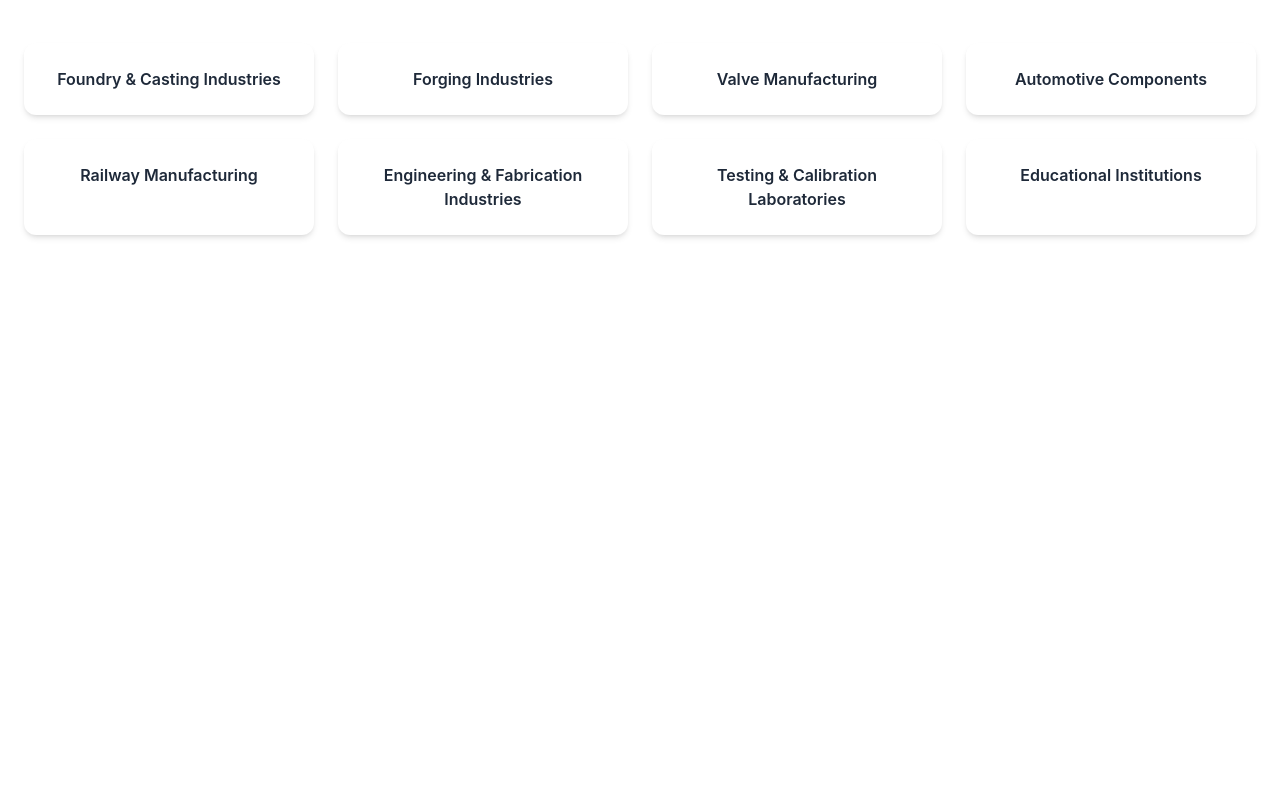
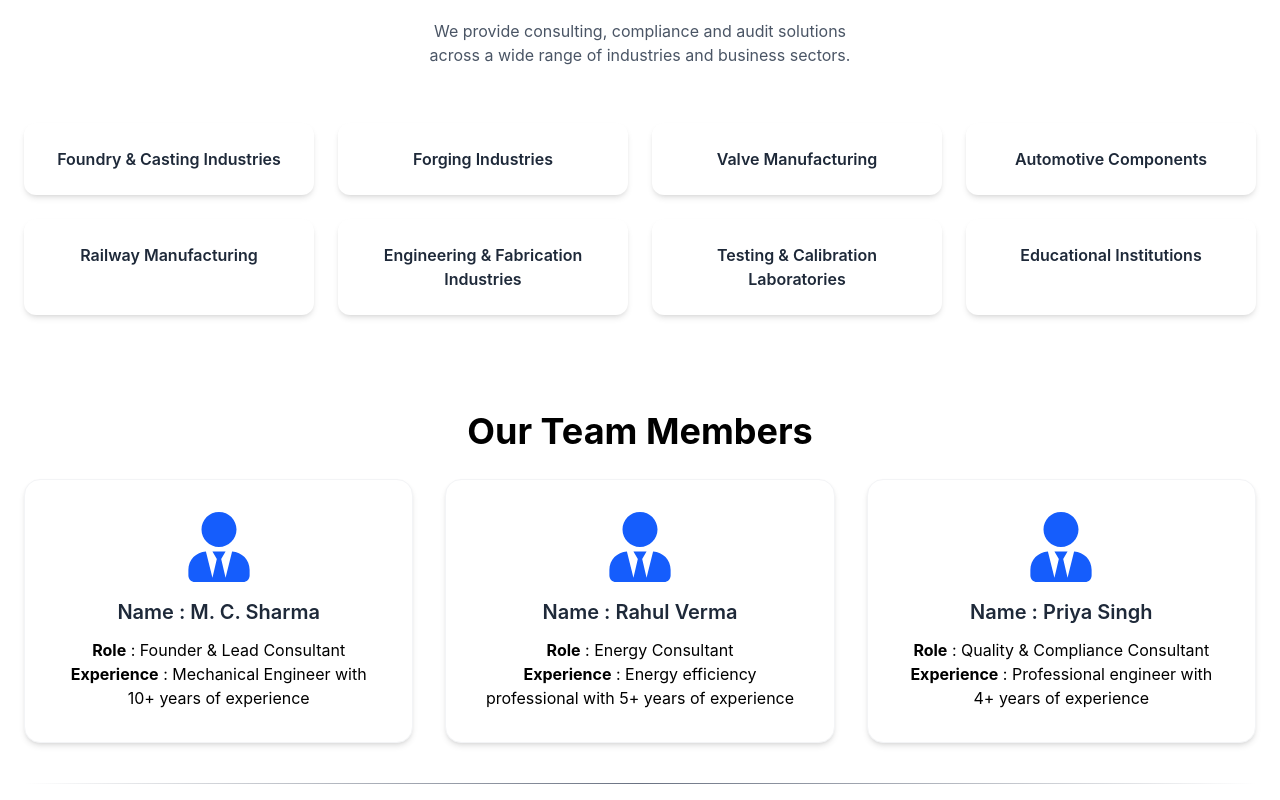
Before and after one commit to DipanshuGurjar123/my-company-service, a React (Vite) app: page / in a window 1280 px wide. Shown: the part 2713-3513 px from the top of the page. Before the commit the page ends 3028 px from the top, so only its background shows below. Built offline with nearby package versions, Linux system fonts and the light colour scheme.

Commit message:
Team member section

```diff
--- a/src/App.jsx
+++ b/src/App.jsx
@@ -7,17 +7,19 @@ import Services from './component/Services'
 import { services } from './data/services'
 import AboutUs from './component/AboutUs'
 import Industries from './component/Industries'
+import OurTeam from './component/OurTeam'
 
 const App = () => {
   return (
     <div>
       {/* <h1>My react App</h1> */}
-      <Navbar/>
-      <Hero/>
-      <Whychooseus/>
-      <Services/>
-      <AboutUs/>
-      <Industries/>
+      <Navbar />
+      <Hero />
+      <Whychooseus />
+      <Services />
+      <AboutUs />
+      <Industries />
+      <OurTeam />
     </div>
   )
 }
--- /dev/null
+++ b/src/component/OurTeam.jsx
@@ -0,0 +1,40 @@
+import React from 'react'
+import ourteamMembers from '../data/ourteamMembers'
+import { FaUserTie } from "react-icons/fa"
+
+const OurTeam = () => {
+
+    const images = {
+        user1: <FaUserTie size={70} />,
+        user2: <FaUserTie size={70} />,
+        user3: <FaUserTie size={70} />
+    }
+
+    return (
+
+        <section className='max-w-7xl mx-auto px-6 py-4'>
+            <div className='text-center mb-10'>
+                <h1 className='text-4xl font-bold mb-7 '>Our Team Members</h1>
+
+                <div className='grid md:grid-cols-3 gap-8'>
+                    {ourteamMembers.map((member) => (
+                        <div key={member.id}
+                            className="bg-white rounded-2xl p-8 text-center shadow-md hover:shadow-2xl hover:bg-blue-500 hover:-translate-y-2 transition-all duration-300 border border-gray-100"
+                        >
+                            <p className="text-blue-600 mb-4 flex justify-center">{images[member.image]}</p>
+                            <p className="text-xl font-semibold text-gray-800 mb-3">Name : {member.name}</p>
+                            <p className=''><b>Role</b> : {member.role}</p>
+                            <p><b>Experience</b> : {member.experience}</p>
+                        </div>
+                    ))}
+                </div>
+
+            </div>
+            <hr className="border-0 h-[1px] bg-gradient-to-r from-transparent via-gray-500 to-transparent" />
+        </section>
+
+
+    )
+}
+
+export default OurTeam
--- a/src/component/Services.jsx
+++ b/src/component/Services.jsx
@@ -33,12 +33,12 @@ const Services = () => {
             <div className='grid md:grid-cols-3 gap-8'>
                 {services.map((service) => (
                     <div
-                    key={service.id}
-                    className="bg-white p-8 rounded-xl shadow-md hover:shadow-xl transition duration-300"
+                        key={service.id}
+                        className="bg-white p-8 rounded-xl shadow-md hover:shadow-xl transition duration-300"
                     >
                         <div className="text-blue-600 mb-4">
-                            {icons[service.shield]}
-                            </div>
+                            {icons[service.icon]}
+                        </div>
                         <h3 className="text-xl font-semibold text-gray-800 mb-3">{service.title}</h3>
                         <p className='text-gray-600'>{service.description}</p>
                     </div>
--- /dev/null
+++ b/src/data/ourteamMembers.js
@@ -0,0 +1,27 @@
+const ourteamMembers = [
+  {
+    id: 1,
+    name: "M. C. Sharma",
+    role: "Founder & Lead Consultant",
+    image: "user1",
+    experience: "Mechanical Engineer with 10+ years of experience"
+  },
+
+  {
+    id: 2,
+    name: "Rahul Verma",
+    role: "Energy Consultant",
+    image: "user2",
+    experience: "Energy efficiency professional with 5+ years of experience "
+  },
+
+  {
+    id: 3,
+    name: "Priya Singh",
+    role: "Quality & Compliance Consultant",
+    image: "user3",
+    experience: "Professional engineer with 4+ years of experience"
+  },
+];
+
+export default ourteamMembers
```
